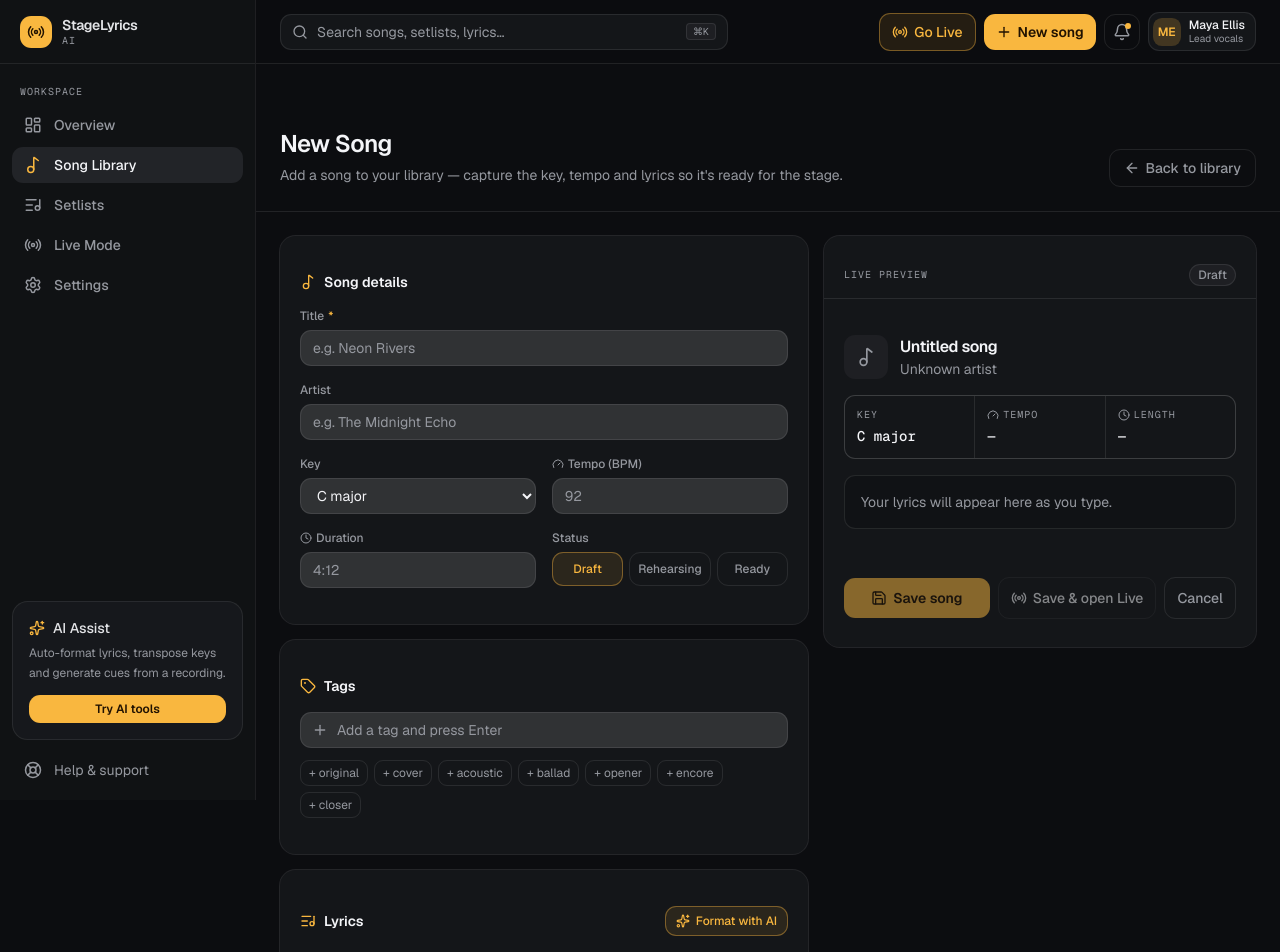
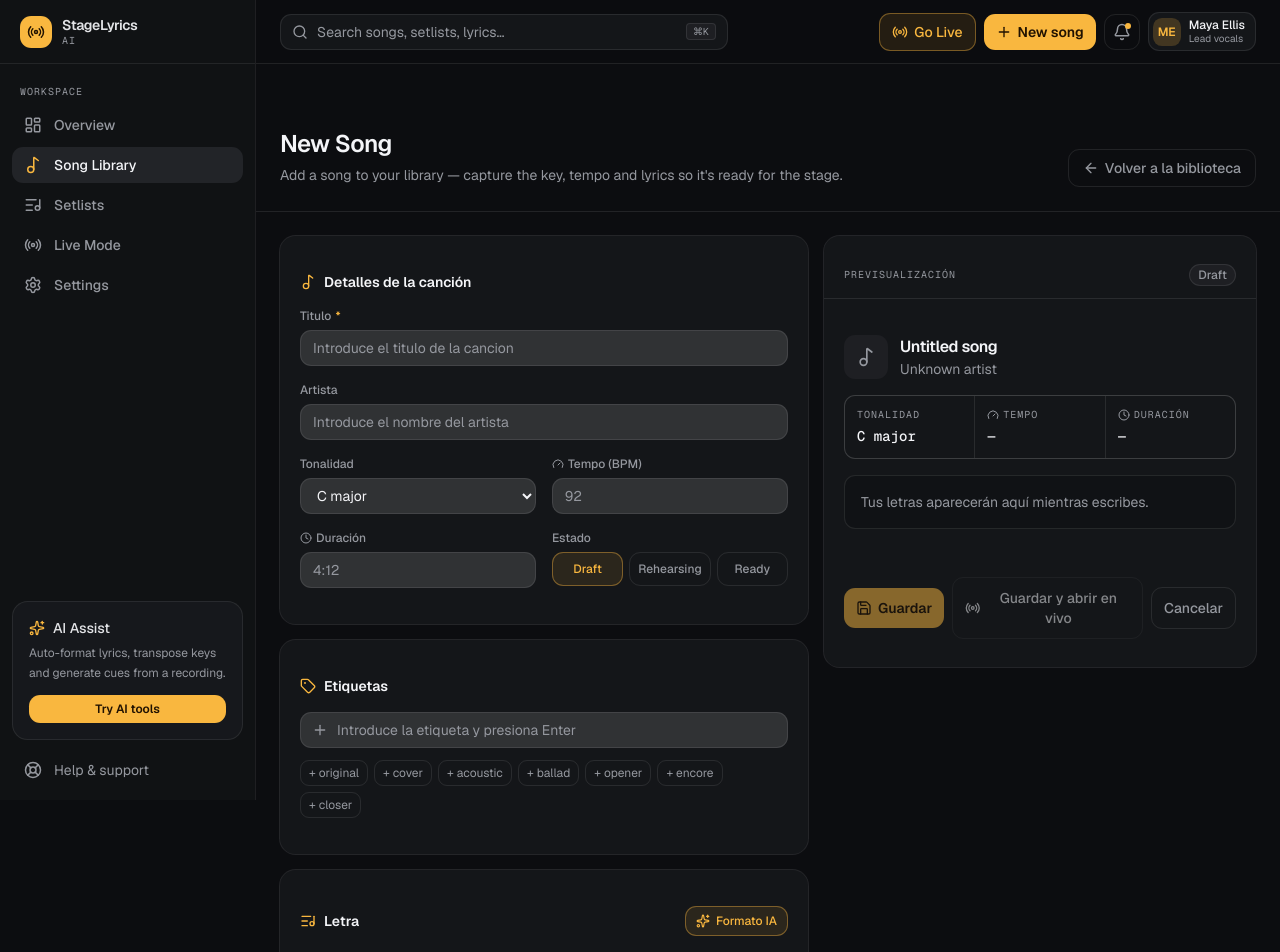
Before and after one commit to javieruncos/StageLyricsAI, a Next.js app: page /library/new in a window 1280 px wide. Shown: the top 952 px of the page. Built offline with nearby package versions, Linux system fonts and the light colour scheme.

Commit message:
feature cambios en el idioma del formulario

```diff
--- a/src/components/forms/CreateSongForm.tsx
+++ b/src/components/forms/CreateSongForm.tsx
@@ -59,8 +59,8 @@ export default function NewSongPage() {
         //resolver sirve para enlazar los tipos con el esquema y validarlos
         resolver: zodResolver(createSongSchema),
         mode: 'onChange',
-        reValidateMode:"onChange",
-        criteriaMode :"all",
+        reValidateMode: "onChange",
+        criteriaMode: "all",
         defaultValues: {
             title: "",
             artist: "",
@@ -70,7 +70,7 @@ export default function NewSongPage() {
             status: "draft",
             tags: [],
             lyrics: "",
-            genre:"",
+            genre: "",
 
         },
     })
@@ -114,7 +114,7 @@ const canSubmit =
         !!values.lyrics &&
         !form.formState.isSubmitting
 
-    const onSubmit= async (data:createSongFormData) => {
+    const onSubmit = async (data: createSongFormData) => {
         try {
             console.log(data)
         } catch (error) {
@@ -133,7 +133,7 @@ const canSubmit =
                     className="inline-flex items-center gap-1.5 rounded-lg border border-border px-3.5 py-2 text-sm font-medium text-muted-foreground transition-colors hover:text-foreground"
                 >
                     <ArrowLeft className="size-4" />
-                    Back to library
+                    Volver a la biblioteca
                 </Link>
             </PageHeader>
 
@@ -148,24 +148,24 @@ const canSubmit =
                         <CardContent className="p-5">
                             <h2 className="flex items-center gap-2 text-sm font-semibold">
                                 <Music2 className="size-4 text-primary" />
-                                Song details
+                                Detalles de la canción
                             </h2>
                             <div className="mt-4 grid grid-cols-1 gap-4 sm:grid-cols-2">
-                                <Field label="Title" required className="sm:col-span-2">
+                                <Field label="Titulo" required className="sm:col-span-2">
                                     <input
                                         {...form.register("title")}
-                                        placeholder="e.g. Neon Rivers"
+                                        placeholder="Introduce el titulo de la cancion"
                                         className={inputClass}
                                     />
                                 </Field>
-                                <Field label="Artist" className="sm:col-span-2">
+                                <Field label="Artista" className="sm:col-span-2">
                                     <input
                                         {...form.register("artist")}
-                                        placeholder="e.g. The Midnight Echo"
+                                        placeholder="Introduce el nombre del artista"
                                         className={inputClass}
                                     />
                                 </Field>
-                                <Field label="Key">
+                                <Field label="Tonalidad">
                                     <select
                                         {...form.register("songKey")}
                                         className={inputClass}
@@ -179,26 +179,26 @@ const canSubmit =
                                 </Field>
                                 <Field label="Tempo (BPM)" icon={<Gauge className="size-3" />}>
                                     <input
-                                        {...form.register("bpm",{valueAsNumber:true})}
+                                        {...form.register("bpm", { valueAsNumber: true })}
                                         inputMode="numeric"
                                         placeholder="92"
                                         className={inputClass}
                                     />
                                 </Field>
-                                <Field label="Duration" icon={<Clock className="size-3" />}>
+                                <Field label="Duración" icon={<Clock className="size-3" />}>
                                     <input
                                         {...form.register("duration")}
                                         placeholder="4:12"
                                         className={inputClass}
                                     />
                                 </Field>
-                                <Field label="Status">
+                                <Field label="Estado">
                                     <div className="flex gap-1.5">
                                         {statusOptions.map((s) => (
                                             <button
                                                 key={s.value}
                                                 type="button"
-                                                onClick={() => form.setValue("status", s.value,{shouldDirty:true, shouldValidate:true})}
+                                                onClick={() => form.setValue("status", s.value, { shouldDirty: true, shouldValidate: true })}
                                                 className={cn(
                                                     "flex-1 rounded-lg border px-2 py-2 text-xs font-medium transition-colors",
                                                     status === s.value
@@ -220,7 +220,7 @@ const canSubmit =
                         <CardContent className="p-5">
                             <h2 className="flex items-center gap-2 text-sm font-semibold">
                                 <Tag className="size-4 text-primary" />
-                                Tags
+                                Etiquetas
                             </h2>
                             <div className="relative mt-4 flex items-center">
                                 <Plus className="pointer-events-none absolute left-3 size-4 text-muted-foreground" />
@@ -233,7 +233,7 @@ const canSubmit =
                                             addTag(tagInput)
                                         }
                                     }}
-                                    placeholder="Add a tag and press Enter"
+                                    placeholder="Introduce la etiqueta y presiona Enter"
                                     className="h-9 w-full rounded-lg border border-border bg-input pl-9 pr-3 text-sm outline-none transition-colors placeholder:text-muted-foreground focus:border-ring"
                                 />
                             </div>
@@ -280,24 +280,24 @@ const canSubmit =
                             <div className="flex items-center justify-between">
                                 <h2 className="flex items-center gap-2 text-sm font-semibold">
                                     <ListMusic className="size-4 text-primary" />
-                                    Lyrics
+                                    Letra
                                 </h2>
                                 <button
                                     type="button"
                                     className="inline-flex items-center gap-1.5 rounded-lg border border-primary/40 bg-primary/10 px-2.5 py-1.5 text-xs font-medium text-primary transition-colors hover:bg-primary/20"
                                 >
                                     <Sparkles className="size-3.5" />
-                                    Format with AI
+                                    Formato IA
                                 </button>
                             </div>
                             <textarea
                                 {...form.register("lyrics")}
                                 rows={14}
-                                placeholder={"[Verse 1]\nType or paste your lyrics here…\n\n[Chorus]\nUse section labels like [Verse], [Chorus], [Bridge]"}
+                                placeholder={"[Verse 1]\nEscribe o pega la letra aquí...\n\n[Chorus]\nUsa etiquetas de sección como [Verse], [Chorus], [Bridge]"}
                                 className="mt-4 w-full resize-y rounded-lg border border-border bg-input p-4 font-mono text-sm leading-relaxed outline-none transition-colors placeholder:text-muted-foreground focus:border-ring"
                             />
                             <p className="mt-2 font-mono text-[11px] text-muted-foreground">
-                                {lineCount} line{lineCount === 1 ? "" : "s"}
+                                {lineCount} línea{lineCount === 1 ? "" : "s"}
                             </p>
                         </CardContent>
                     </Card>
@@ -308,14 +308,14 @@ const canSubmit =
                     <Card className="lg:sticky lg:top-20">
                         <div className="flex items-center justify-between border-b border-border px-5 py-3">
                             <span className="font-mono text-[10px] uppercase tracking-widest text-muted-foreground">
-                                Live preview
+                                Previsualización
                             </span>
                             <Badge
                                 variant={
                                     status === "ready" ? "success" : status === "rehearsing" ? "warning" : "muted"
                                 }
                             >
-                                {statusOptions.find((s) => s.value === status )?.label}
+                                {statusOptions.find((s) => s.value === status)?.label}
                             </Badge>
                         </div>
                         <CardContent className="p-5">
@@ -336,7 +336,7 @@ const canSubmit =
                             <div className="mt-4 grid grid-cols-3 gap-px overflow-hidden rounded-lg border border-border bg-border">
                                 <div className="bg-card p-3">
                                     <p className="font-mono text-[10px] uppercase tracking-widest text-muted-foreground">
-                                        Key
+                                        Tonalidad
                                     </p>
                                     <p className="mt-1 font-mono text-sm font-medium">{form.getValues("songKey")}</p>
                                 </div>
@@ -350,7 +350,7 @@ const canSubmit =
                                 </div>
                                 <div className="bg-card p-3">
                                     <p className="flex items-center gap-1 font-mono text-[10px] uppercase tracking-widest text-muted-foreground">
-                                        <Clock className="size-3" /> Length
+                                        <Clock className="size-3" /> Duración
                                     </p>
                                     <p className="mt-1 font-mono text-sm font-medium">{form.getValues("duration") || "—"}</p>
                                 </div>
@@ -373,7 +373,7 @@ const canSubmit =
                                     </pre>
                                 ) : (
                                     <p className="text-sm text-muted-foreground">
-                                        Your lyrics will appear here as you type.
+                                        Tus letras aparecerán aquí mientras escribes.
                                     </p>
                                 )}
                             </div>
@@ -385,7 +385,7 @@ const canSubmit =
                                 className="inline-flex flex-1 items-center justify-center gap-1.5 rounded-lg bg-primary px-3 py-2.5 text-sm font-semibold text-primary-foreground transition-colors hover:bg-primary/90 disabled:cursor-not-allowed disabled:opacity-50"
                             >
                                 <Save className="size-4" />
-                                Save song
+                                Guardar
                             </button>
                             <button
                                 type="button"
@@ -393,13 +393,13 @@ const canSubmit =
                                 className="inline-flex items-center justify-center gap-1.5 rounded-lg border border-border px-3 py-2.5 text-sm font-medium transition-colors hover:bg-muted disabled:cursor-not-allowed disabled:opacity-50"
                             >
                                 <Radio className="size-4" />
-                                Save & open Live
+                                Guardar y abrir en vivo
                             </button>
                             <Link
                                 href="/library"
                                 className="inline-flex items-center justify-center rounded-lg border border-border px-3 py-2.5 text-sm font-medium text-muted-foreground transition-colors hover:bg-muted hover:text-foreground"
                             >
-                                Cancel
+                                Cancelar
                             </Link>
                         </div>
                     </Card>
```
Lines whose indentation alone changed are shown as unchanged.
